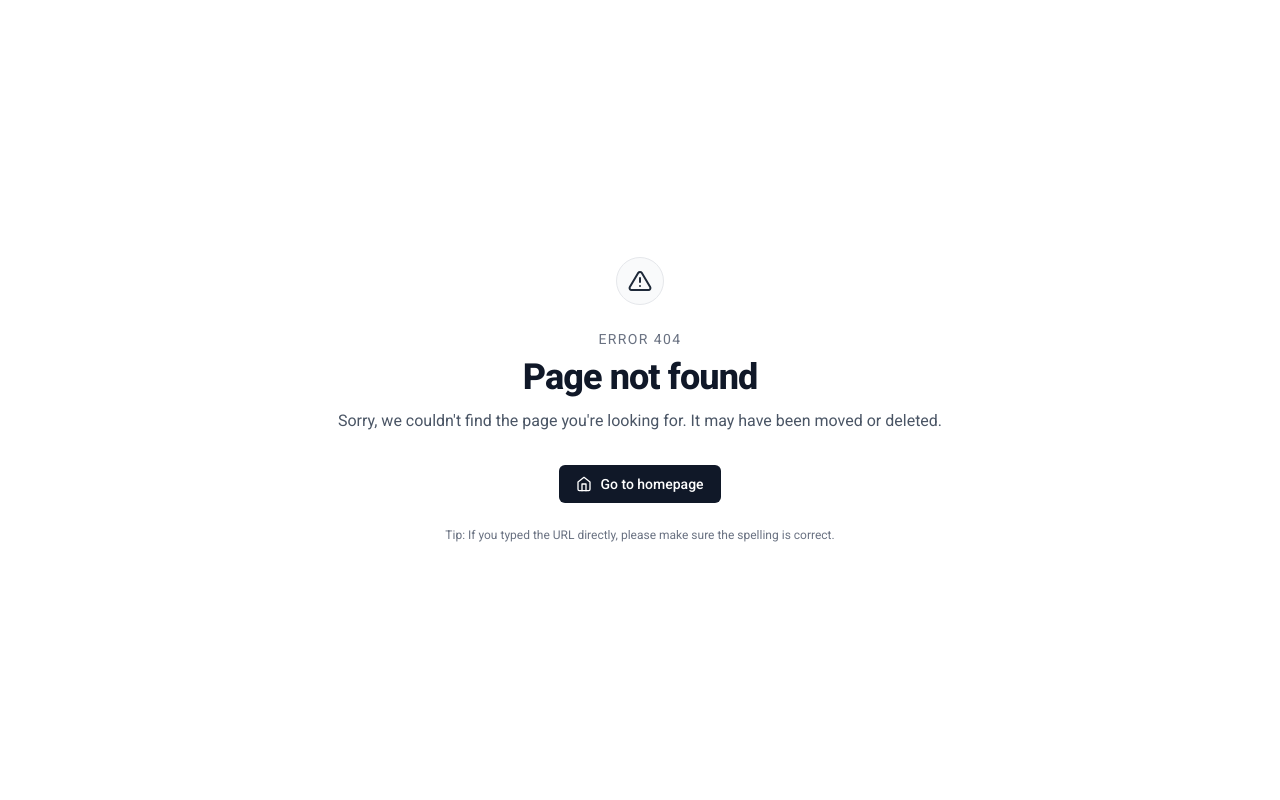
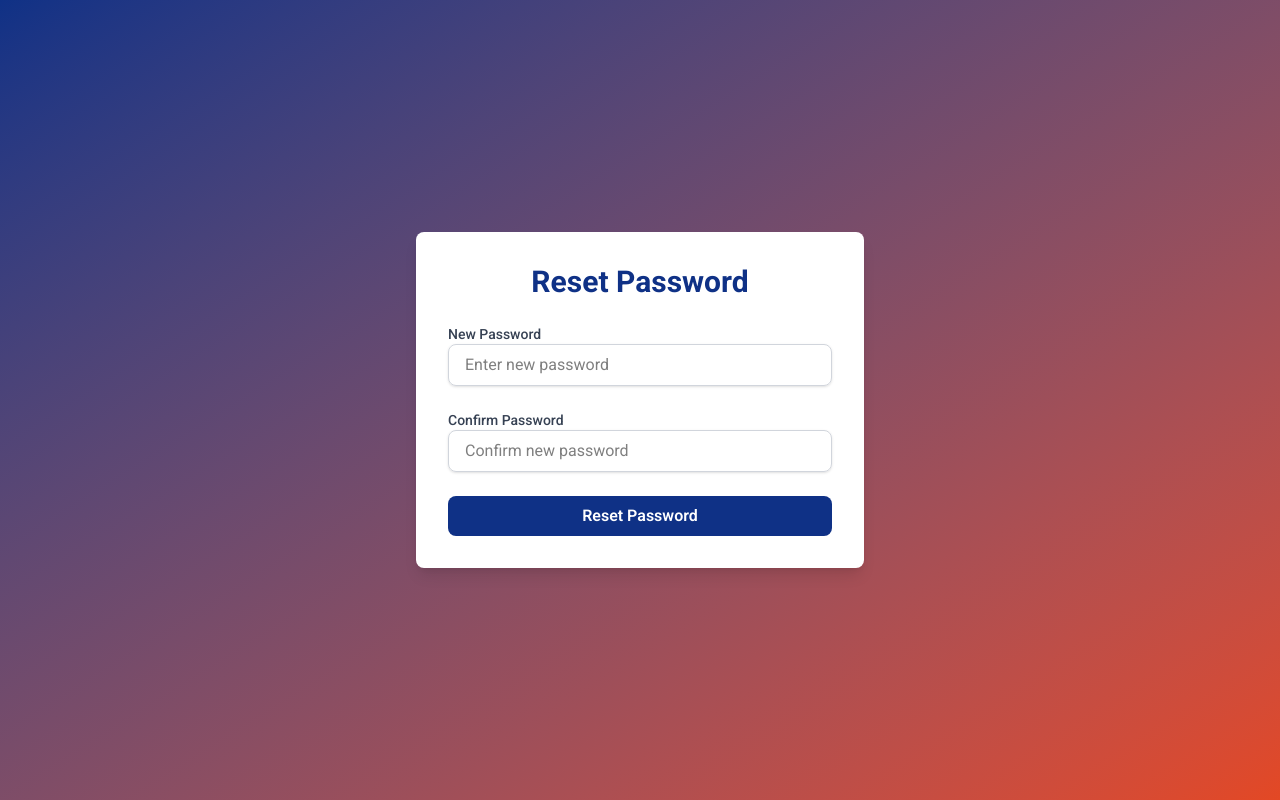
Before and after one commit to Saad0095/Leaders-Tax-Consultant-FrontEnd, a React (Vite) app: page /reset-password/1 in a window 1280 px wide. Built offline with nearby package versions, Linux system fonts and the light colour scheme.

Commit message:
Added forgot and reset functionality

```diff
--- a/src/App.jsx
+++ b/src/App.jsx
@@ -9,6 +9,8 @@ import MainLayout from "./layout/MainLayout";
 import AgentManagement from "./pages/agents/AgentManagement";
 import NotFound from "./pages/auth/NotFound";
 import { AuthProvider } from "./context/AuthContext";
+import ForgotPassword from "./pages/auth/ForgotPassword";
+import ResetPassword from "./pages/auth/ResetPassword";
 
 function App() {
   return (
@@ -16,6 +18,8 @@ function App() {
       <Routes>
         <Route path="/" element={<Navigate to="/login" replace />} />
         <Route path="/login" element={<Login />} />
+        <Route path="/forgot-password" element={<ForgotPassword />} />
+        <Route path="/reset-password/:token" element={<ResetPassword />} />
 
         <Route element={<ProtectedRoute />}>
           <Route element={<MainLayout />}>
--- a/src/components/Navbar.jsx
+++ b/src/components/Navbar.jsx
@@ -34,18 +34,22 @@ const Navbar = ({ isOpen, setIsOpen }) => {
       <div className="flex justify-center items-center">
         <button
           onClick={() => setIsOpen(!isOpen)}
-          className="md:hidden flex text-3xl text-black cursor-pointer"
+          className="md:hidden flex text-3xl mr-3 text-black cursor-pointer"
         >
           <HiMenu />
         </button>
-        <img
-          src="https://leaderstaxconsultant.com/wp-content/uploads/2025/08/Leaders-logo-final-white-1.webp"
-          alt="Logo"
-          className="md:hidden flex w-32"
-        />
+        <div className="flex items-center">
+          {user?.name ? (
+            <span className="text-gray-700 font-semibold text-lg">
+              Hello, {user.name.split(" ")[0]}!
+            </span>
+          ) : (
+            <span className="text-gray-600 italic text-lg">Welcome</span>
+          )}
+        </div>
       </div>
       <div className="flex items-center gap-6">
-        <FaBell className="text-xl text-gray-600 cursor-pointer" />
+        {/* <FaBell className="text-xl text-gray-600 cursor-pointer" /> */}
         <FaUserCircle
           className="text-2xl text-gray-600 cursor-pointer"
           onClick={() => setShowModal(true)}
--- a/src/components/Sidebar.jsx
+++ b/src/components/Sidebar.jsx
@@ -44,9 +44,7 @@ const Sidebar = ({ isOpen, setIsOpen }) => {
   return (
     <>
       <aside
-        className={`bg-primary fixed top-0 left-0 z-40 min-h-full w-72 transition-transform duration-300 ${
-          isOpen ? "translate-x-0" : "-translate-x-full"
-        } md:translate-x-0 md:static md:block shadow-lg`}
+        className={`bg-primary fixed top-0 left-0 z-40 min-h-full w-60 shadow-lg transition-transform duration-300 ${isOpen ? "translate-x-0" : "-translate-x-full"} md:translate-x-0`}
       >
         <div className="p-6">
           <img
@@ -63,7 +61,9 @@ const Sidebar = ({ isOpen, setIsOpen }) => {
               to={link.path}
               className={({ isActive }) =>
                 `flex items-center gap-3 px-4 py-2 rounded-md font-medium transition-all ${
-                  isActive ? "bg-secondary text-white" : "text-white hover:bg-white/10"
+                  isActive
+                    ? "bg-secondary text-white"
+                    : "text-white hover:bg-white/10"
                 }`
               }
               onClick={() => setIsOpen(false)}
--- a/src/layout/MainLayout.jsx
+++ b/src/layout/MainLayout.jsx
@@ -10,7 +10,7 @@ const MainLayout = () => {
     <div className="min-h-screen bg-gray-50 flex">
       <Sidebar isOpen={isOpen} setIsOpen={setIsOpen} />
 
-      <div className="transition-all duration-300 w-full">
+      <div className="transition-all duration-300 w-full md:ml-60">
         <Navbar isOpen={isOpen} setIsOpen={setIsOpen} />
         <Outlet />
       </div>
--- /dev/null
+++ b/src/pages/auth/ForgotPassword.jsx
@@ -0,0 +1,49 @@
+import { useState } from "react";
+import api from "../../utils/api";
+import { toast, ToastContainer } from "react-toastify";
+
+const ForgotPassword = () => {
+  const [email, setEmail] = useState("");
+  const [loading, setLoading] = useState(false);
+
+  const handleSubmit = async (e) => {
+    e.preventDefault();
+    setLoading(true);
+    try {
+      await api.post("/api/auth/forgot-password", { email });
+      toast.success("Password reset email sent. Please check your inbox.");
+    } catch (error) {
+      const message = error?.response?.data?.message || "Something went wrong!";
+      toast.error(message);
+    } finally {
+      setLoading(false);
+    }
+  };
+
+  return (
+    <div className="min-h-screen flex items-center justify-center bg-gradient-to-br from-primary to-secondary p-4">
+      <ToastContainer />
+      <form onSubmit={handleSubmit} className="bg-white p-8 rounded-lg shadow-lg max-w-md w-full space-y-4">
+        <h2 className="text-3xl font-bold text-center text-primary mb-6">Forgot Password</h2>
+        <label className="block text-sm font-medium text-gray-700">Enter your email address</label>
+        <input
+          type="email"
+          className="w-full px-4 py-2 border border-gray-300 rounded-lg shadow-sm focus:outline-none focus:ring-primary focus:border-primary"
+          placeholder="you@example.com"
+          value={email}
+          onChange={(e) => setEmail(e.target.value)}
+          required
+        />
+        <button
+          type="submit"
+          disabled={loading}
+          className="w-full bg-primary hover:bg-[#0d276c] text-white font-semibold py-2 rounded-lg transition-all cursor-pointer"
+        >
+          {loading ? "Sending..." : "Send Reset Link"}
+        </button>
+      </form>
+    </div>
+  );
+};
+
+export default ForgotPassword;
--- a/src/pages/auth/Login.jsx
+++ b/src/pages/auth/Login.jsx
@@ -4,11 +4,13 @@ import api from "../../utils/api";
 import { toast, ToastContainer } from "react-toastify";
 import { jwtDecode } from "jwt-decode";
 import Loading from "../../components/Loading";
+import { FaEye, FaEyeSlash } from "react-icons/fa";
 
 const Login = () => {
   const [email, setEmail] = useState("");
   const [password, setPassword] = useState("");
   const [loading, setLoading] = useState(false);
+  const [showPassword, setShowPassword] = useState(false);
   const navigate = useNavigate();
 
   const handleLogin = async (e) => {
@@ -66,18 +68,36 @@ const Login = () => {
               />
             </div>
 
-          <div>
+            <div className="relative">
               <label className="block text-sm font-medium text-gray-700">
                 Password
               </label>
               <input
-              type="password"
+                type={showPassword ? "text" : "password"} // toggle type
                 placeholder="Enter your password"
-              className="mt-1 w-full px-4 py-2 border border-gray-300 rounded-lg shadow-sm focus:outline-none focus:ring-primary focus:border-primary"
+                className="mt-1 w-full px-4 py-2 border border-gray-300 rounded-lg shadow-sm focus:outline-none focus:ring-primary focus:border-primary pr-10"
                 value={password}
                 onChange={(e) => setPassword(e.target.value)}
                 required
               />
+              <button
+                type="button"
+                onClick={() => setShowPassword(!showPassword)}
+                className="absolute top-9 right-3 text-gray-500 hover:text-gray-700 focus:outline-none cursor-pointer"
+                aria-label={showPassword ? "Hide password" : "Show password"}
+              >
+                {showPassword ? <FaEyeSlash size={20} /> : <FaEye size={20} />}
+              </button>
+            </div>
+
+            <div className="text-right">
+              <button
+                type="button"
+                onClick={() => navigate("/forgot-password")}
+                className="text-sm text-primary hover:underline focus:outline-none cursor-pointer"
+              >
+                Forgot Password?
+              </button>
             </div>
 
             <button
@@ -89,7 +109,9 @@ const Login = () => {
             </button>
           </form>
         </div>
-      ) : <Loading/>}
+      ) : (
+        <Loading />
+      )}
     </div>
   );
 };
--- /dev/null
+++ b/src/pages/auth/ResetPassword.jsx
@@ -0,0 +1,79 @@
+import { useState } from "react";
+import { useParams, useNavigate } from "react-router-dom";
+import api from "../../utils/api";
+import { toast, ToastContainer } from "react-toastify";
+
+const ResetPassword = () => {
+  const { token } = useParams();
+  const navigate = useNavigate();
+
+  const [password, setPassword] = useState("");
+  const [confirmPassword, setConfirmPassword] = useState("");
+  const [loading, setLoading] = useState(false);
+
+  const handleSubmit = async (e) => {
+    e.preventDefault();
+
+    if (password !== confirmPassword) {
+      toast.error("Passwords do not match!");
+      return;
+    }
+
+    try {
+      setLoading(true);
+      await api.post("/api/auth/reset-password", { token, password });
+      toast.success("Password reset successful! Redirecting to login...");
+      setTimeout(() => {
+        navigate("/login");
+      }, 500);
+    } catch (error) {
+      const message = error?.response?.data?.message || "Reset failed!";
+      toast.error(message);
+    } finally {
+      setLoading(false);
+    }
+  };
+
+  return (
+    <div className="min-h-screen flex items-center justify-center bg-gradient-to-br from-primary to-secondary p-4">
+      <ToastContainer />
+      <form onSubmit={handleSubmit} className="bg-white p-8 rounded-lg shadow-lg max-w-md w-full space-y-6">
+        <h2 className="text-3xl font-bold text-center text-primary mb-6">Reset Password</h2>
+
+        <div>
+          <label className="block text-sm font-medium text-gray-700">New Password</label>
+          <input
+            type="password"
+            className="w-full px-4 py-2 border border-gray-300 rounded-lg shadow-sm focus:outline-none focus:ring-primary focus:border-primary"
+            placeholder="Enter new password"
+            value={password}
+            onChange={(e) => setPassword(e.target.value)}
+            required
+          />
+        </div>
+
+        <div>
+          <label className="block text-sm font-medium text-gray-700">Confirm Password</label>
+          <input
+            type="password"
+            className="w-full px-4 py-2 border border-gray-300 rounded-lg shadow-sm focus:outline-none focus:ring-primary focus:border-primary"
+            placeholder="Confirm new password"
+            value={confirmPassword}
+            onChange={(e) => setConfirmPassword(e.target.value)}
+            required
+          />
+        </div>
+
+        <button
+          type="submit"
+          disabled={loading}
+          className="w-full bg-primary hover:bg-[#0d276c] text-white font-semibold py-2 rounded-lg transition-all cursor-pointer"
+        >
+          {loading ? "Resetting..." : "Reset Password"}
+        </button>
+      </form>
+    </div>
+  );
+};
+
+export default ResetPassword;
```
Lines whose indentation alone changed are shown as unchanged.
